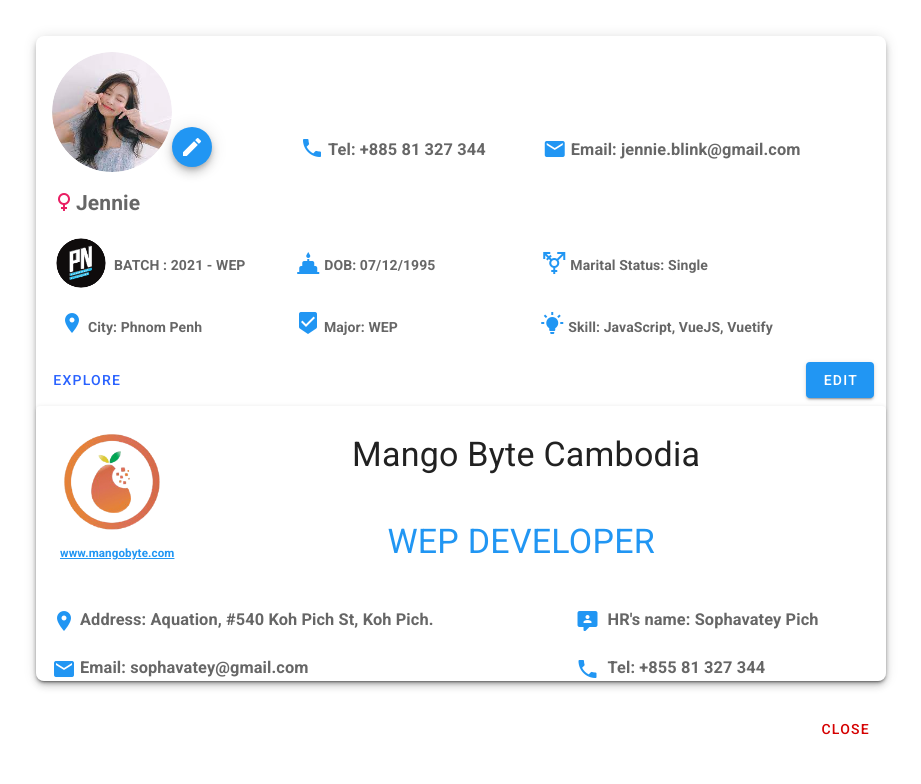
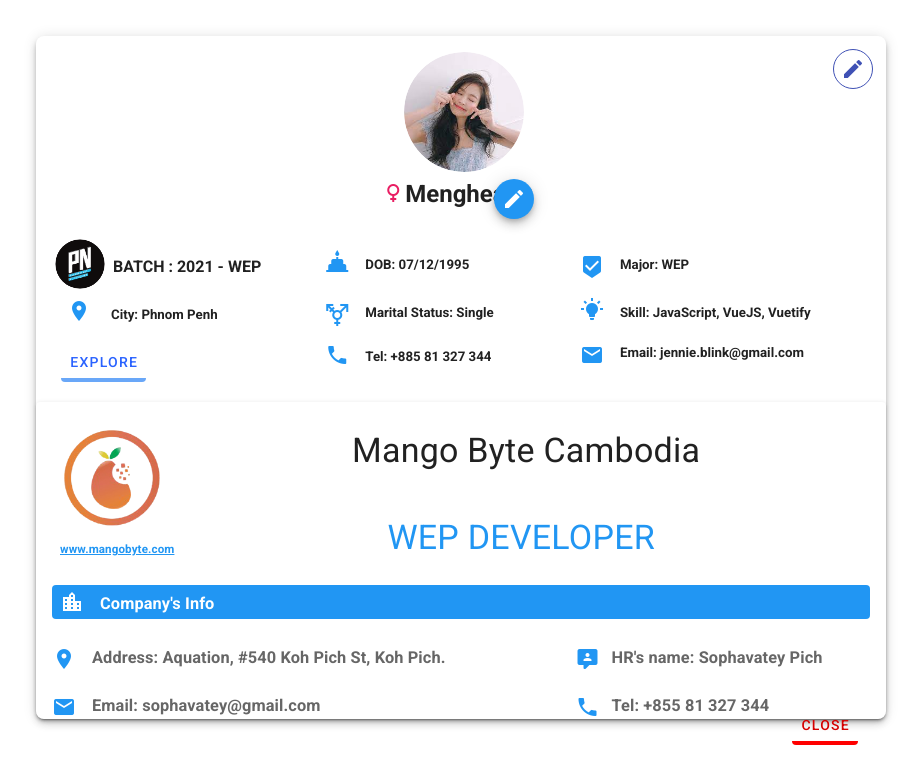
Before and after one commit to pnc-virtual-company/2021-G4-VC2-PART2, a Vue app in the folder front/: page /my_profile in a window 1280 px wide. Both pictures are taken after a click on the button "EXPLORE". Shown: the top 784 px of the page, without its empty margins (179-1100 px from the left). Built offline with nearby package versions, Linux system fonts and the light colour scheme.

Commit message:
#00 commit before pull

```diff
--- a/front/src/components/ui/Profile_card.vue
+++ b/front/src/components/ui/Profile_card.vue
@@ -4,72 +4,72 @@
     max-width="850"
     dense
     elevation="5"
+    height="100%"
   >
-        <v-avatar size="120" class="ml-4 mt-4">
-            <img src="../../assets/jennie.jpg" alt="">
-        </v-avatar>
-        <v-btn
-            color="blue"
-            fab
-            small
-            dark
-            style="margin-top: 85px"
-        >
+    <div class="edit-btn d-flex justify-end ma-2">
+      <v-btn outlined small fab color="indigo">
         <v-icon>mdi-pencil</v-icon>
       </v-btn>
-        <v-card-text >
-            <div class="mb-6 d-flex justify-space-between">
-                <div class="d-flex">
+    </div>
+    <div align="center">
+      <v-avatar size="120" class="ml-4 mt-4">
+        <img src="../../assets/jennie.jpg" alt="" />
+      </v-avatar>
+
+      <v-btn color=" edit_profile blue" fab small dark>
+        <v-icon>mdi-pencil</v-icon>
+      </v-btn>
+    </div>
+    <div class="d-flex justify-center" style="margin-left: 40px">
       <v-icon dark color="pink"> mdi-gender-female </v-icon>
-                    <h2 class="mt-1 mr-12">Jennie</h2>
+      <h2 class="mt-1 mr-12">Mengheang</h2>
     </div>
-                <div class="d-flex" style="margin-top: -6%;margin-right: -12%; margin-left: 7%; width: 30%;">
-                    <v-icon dark color="blue" style="margin-top: -23%"> mdi-phone </v-icon>
-                    <h3 class="ml-1">Tel: +885 81 327 344</h3>
-                </div>
-                <div class="d-flex" style="margin-top: -6%; margin-left: 5%; margin-right: -2%; width: 42%;">
-                    <v-icon dark color="blue" style="margin-top: -16%"> mdi-email </v-icon>
-                    <h3 class="ml-1">Email: jennie.blink@gmail.com</h3>
-                </div>
-            </div>
-            <div class="ml-1 d-flex justify-space-between">
+    <div class="d-flex ma-1 mt-3">
+      <div class="alumni-info-left">
         <div class="d-flex">
           <v-avatar size="50">
-                        <img src="../../assets/pn-logo.png" alt="">
+            <img src="../../assets/pn-logo.png" alt="" />
           </v-avatar>
           <h4 class="mt-4 ml-2">BATCH : 2021 - WEP</h4>
         </div>
-                <div class="d-flex" style="margin-left: -6%">
-                    <v-icon color="blue" dark> mdi-cake-layered </v-icon>
-                    <h4 class="mr-12 mt-4 ml-1">DOB: 07/12/1995</h4>
-                </div>
-                <div class="d-flex" style="margin-right: 14%; margin-left: -5%">
-                    <v-icon color="blue" dark> mdi-gender-transgender </v-icon>
-                    <h4 class="mr-12 mt-4 ml-1">Marital Status: Single</h4>
+        <div class="d-flex mt-2">
+          <v-icon color="blue" class="ml-3" dark> mdi-map-marker </v-icon>
+          <h5 class="ml-5 mt-2">City: Phnom Penh</h5>
         </div>
       </div>
-            <div class="ml-2 mt-5 d-flex justify-space-between">
-                <div class="d-flex">
-                    <v-icon color="blue" dark> mdi-map-marker </v-icon>
-                    <h4 class="ml-1 mt-2">City: Phnom Penh</h4>
+      <div class="alumni-info-center">
+        <div class="d-flex mt-2">
+          <v-icon color="blue" dark> mdi-cake-layered </v-icon>
+          <h5 class="mt-2 ml-4">DOB: 07/12/1995</h5>
         </div>
-                <div class="d-flex" style="margin-left: -11%">
-                    <v-icon color="blue" dark> mdi-marker-check </v-icon>
-                    <h4 class="ml-1 mt-2">Major: WEP</h4>
+        <div class="d-flex mt-7">
+          <v-icon color="blue" dark> mdi-gender-transgender </v-icon>
+          <h5 class="mt-0 ml-4">Marital Status: Single</h5>
         </div>
-                <div class="d-flex" style="margin-right: 12%; margin-left: -5%">
-                    <v-icon color="blue" dark> mdi-lightbulb-on </v-icon>
-                    <h4 class="ml-1 mt-2">Skill: JavaScript, VueJS, Vuetify</h4>
+        <div class="d-flex mt-4">
+          <v-icon dark color="blue"> mdi-phone </v-icon>
+          <h5 class="ml-4 mt-1">Tel: +885 81 327 344</h5>
         </div>
       </div>
-        </v-card-text>
-
-        <v-btn color="blue" dark class="float-end mt-2 mr-3">
-            EDIT
-        </v-btn>
+      <div class="alumni-info-right">
+        <div class="d-flex mt-4">
+          <v-icon color="blue" dark> mdi-marker-check </v-icon>
+          <h5 class="ml-4">Major: WEP</h5>
+        </div>
+        <div class="d-flex mt-4">
+          <v-icon color="blue" dark> mdi-lightbulb-on </v-icon>
+          <h5 class="ml-4 mt-2">Skill: JavaScript, VueJS, Vuetify</h5>
+        </div>
+        <div class="d-flex mt-5">
+          <v-icon dark color="blue"> mdi-email </v-icon>
+          <h5 class="ml-4">Email: jennie.blink@gmail.com</h5>
+        </div>
+      </div>
+    </div>
 
     <v-card-actions>
       <v-btn
+        class="explore-btn"
         text
         color="blue accent-4"
         @click="reveal = true"
@@ -77,51 +77,66 @@
         Explore
       </v-btn>
     </v-card-actions>
-
     <v-expand-transition>
       <v-card
         v-if="reveal"
         class="transition-fast-in-fast-out v-card--reveal"
-            style="height: 100%;"
+        style="height: 100%"
       >
         <v-card-text class="pb-0">
           <div class="d-flex">
             <v-avatar size="120">
-                        <img src="../../assets/mangobyte.png" alt="">
+              <img src="../../assets/mangobyte.png" alt="" />
             </v-avatar>
             <p class="text-h4 text--primary mt-3" style="margin-left: 22%">
               Mango Byte Cambodia
             </p>
           </div>
-                <h5 class="ml-2 blue--text text-decoration-underline">www.mangobyte.com</h5>
-                <p class="text-h4 blue--text mb-7" style="margin-left: 41%; margin-top: -43px">WEP DEVELOPER</p>
-                <div class="mb-6 mt-12 d-flex justify-space-between">
+          <h5 class="ml-2 blue--text text-decoration-underline">
+            www.mangobyte.com
+          </h5>
+          <p
+            class="text-h4 blue--text mb-7"
+            style="margin-left: 41%; margin-top: -43px"
+          >
+            WEP DEVELOPER
+          </p>
+          <div
+            class="d-flex mb-7 rounded"
+            style="background: #2196f3; padding: 4px"
+          >
+            <v-icon class="ml-1" light color="white">mdi-city</v-icon>
+            <h3 class="ml-4 mt-1 white--text">Company's Info</h3>
+          </div>
+          <div class="mb-6 mt-3 d-flex justify-space-between">
             <div class="d-flex" style="width: 63%">
               <v-icon dark color="blue" class="mr-1"> mdi-map-marker </v-icon>
-                        <h3 class="mr-12">Address: Aquation, #540 Koh Pich St, Koh Pich.</h3>
+              <h3 class="mr-12 ml-3">
+                Address: Aquation, #540 Koh Pich St, Koh Pich.
+              </h3>
             </div>
             <div class="d-flex" style="width: 36%">
               <v-icon dark color="blue"> mdi-comment-account </v-icon>
-                        <h3 class="ml-2">HR's name: Sophavatey Pich</h3>
+              <h3 class="ml-2 ml-3">HR's name: Sophavatey Pich</h3>
             </div>
           </div>
           <div class="d-flex justify-space-between">
             <div class="d-flex" style="width: 63%">
               <v-icon dark color="blue" class="mr-1"> mdi-email </v-icon>
-                        <h3 class="mr-12">Email: sophavatey@gmail.com</h3>
+              <h3 class="mr-12 ml-3">Email: sophavatey@gmail.com</h3>
             </div>
             <div class="d-flex" style="width: 36%">
               <v-icon dark color="blue"> mdi-phone </v-icon>
-                        <h3 class="ml-2">Tel: +855 81 327 344</h3>
+              <h3 class="ml-2 ml-3">Tel: +855 81 327 344</h3>
             </div>
           </div>
         </v-card-text>
         <v-card-actions class="pt-0 float-end">
           <v-btn
+            class="close-btn"
             text
             color="red accent-4"
             @click="reveal = false"
-                    style="margin-top: 30px"
           >
             Close
           </v-btn>
@@ -136,7 +151,7 @@
   data: () => ({
     reveal: false,
   }),
-}
+};
 </script>
 
 <style>
@@ -146,4 +161,46 @@
   position: absolute;
   width: 100%;
 }
+.edit-btn {
+  position: absolute;
+  top: 5px;
+  right: 5px;
+}
+.edit_profile {
+  position: absolute;
+  top: 95px;
+  width: 100%;
+  text-align: center;
+  margin-left: -30px;
+  font-size: 18px;
+}
+.alumni-info-left,
+.alumni-info-center,
+.alumni-info-right {
+  padding: 5px;
+  margin: 10px;
+}
+.alumni-info-left{
+    width: 32%;
+}
+.alumni-info-center{
+    width: 30%;
+}
+.alumni-info-right{
+    width: 38%;
+}
+.explore-btn {
+  border-bottom: 4px solid rgb(105, 167, 248);
+  border-radius: 0px;
+  padding: 0px;
+  margin-left: 17px;
+  margin-top: -60px;
+  position: absolute;
+}
+.close-btn {
+    margin-right: 20px;
+  margin-top: -10px;
+  border-bottom: 4px solid red;
+  border-radius: 0px;
+}
 </style>
```
Also changed, not shown: 1 other file (tests, documents, lock files or other folders). Lines whose indentation alone changed are shown as unchanged.
